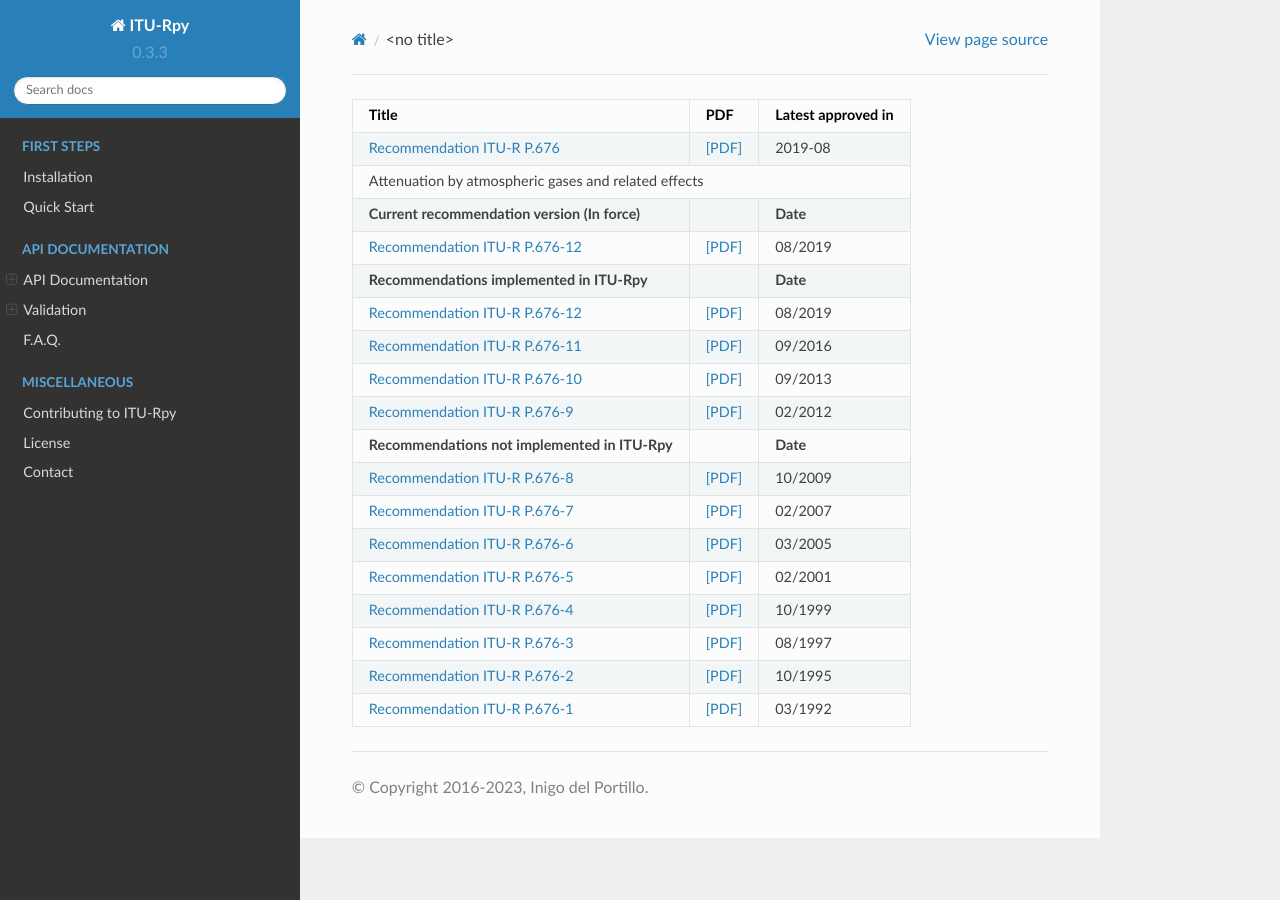
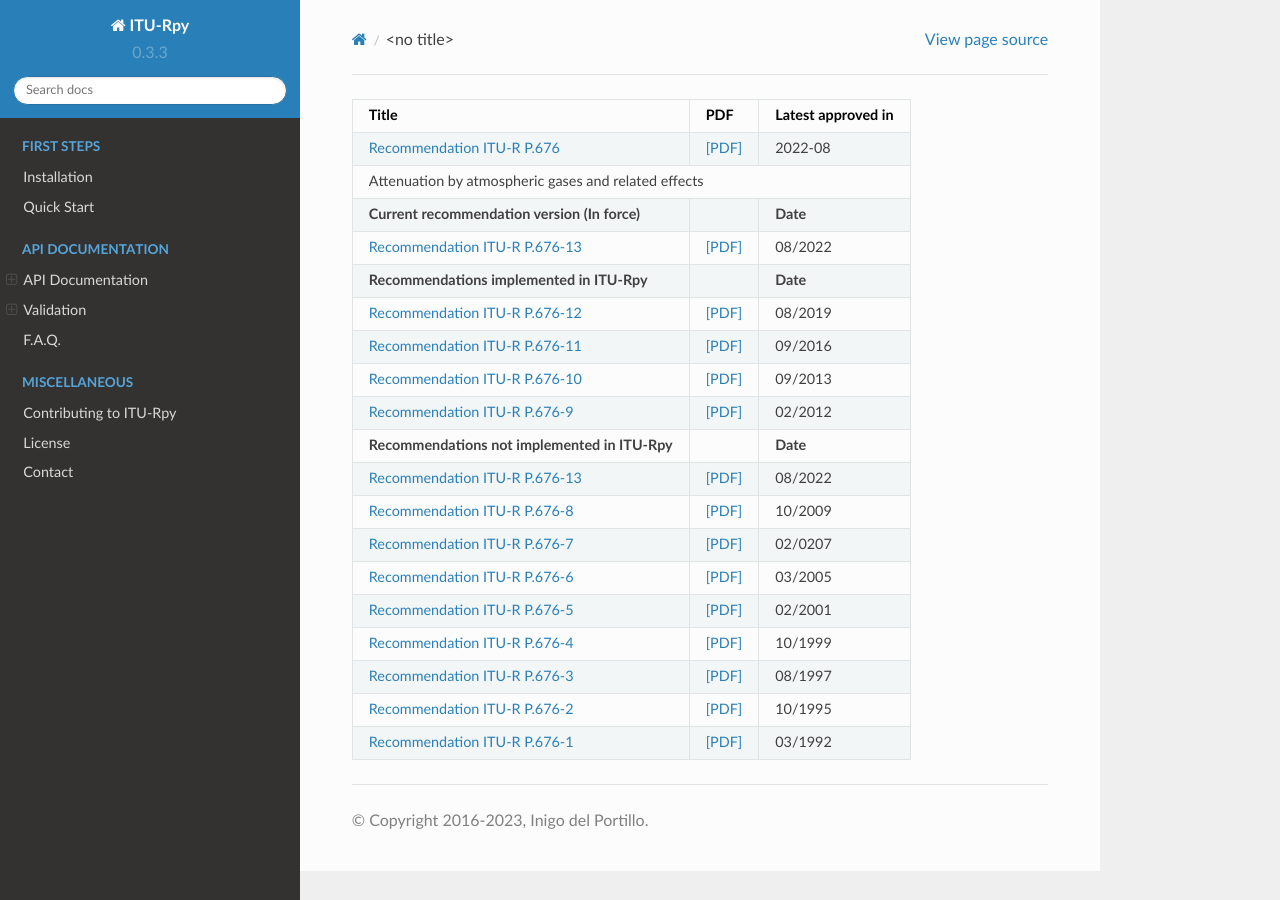
Before and after one commit to inigodelportillo/ITU-Rpy, a Sphinx documentation site: the page built from docs/apidoc/itu676_table.rst, in a window 1280 px wide. Built offline with Sphinx 7.4.7 and the Read the Docs theme 2.0.0, drawn with Linux system fonts in a browser that asks for light colours.

Commit message:
Uodate documentation recommendation tables.

```diff
--- a/docs/apidoc/itu1511_table.rst
+++ b/docs/apidoc/itu1511_table.rst
@@ -3,7 +3,7 @@
 +==========================================================================================+==========================================================================================+==========================================================================================+
 | `Recommendation ITU-R P.1511 <https://www.itu.int/rec/R-REC-P.1511/en>`_                 | `[PDF] <https://www.itu.int/dms_pubrec/itu-r/rec/p/R-REC-P.1511-2-201908-I!!PDF-E.pdf>`_ | 2019-08                                                                                  |
 +------------------------------------------------------------------------------------------+------------------------------------------------------------------------------------------+------------------------------------------------------------------------------------------+
-| Topography for Earth-to-space propagation modelling                                                                                                                                                                                                                            |
+| Topography for Earth-space propagation modelling                                                                                                                                                                                                                               |
 +------------------------------------------------------------------------------------------+------------------------------------------------------------------------------------------+------------------------------------------------------------------------------------------+
 | **Current recommendation version (In force)**                                            |                                                                                          | **Date**                                                                                 |
 +------------------------------------------------------------------------------------------+------------------------------------------------------------------------------------------+------------------------------------------------------------------------------------------+
--- a/docs/apidoc/itu676_table.rst
+++ b/docs/apidoc/itu676_table.rst
@@ -1,17 +1,17 @@
 +------------------------------------------------------------------------------------------+------------------------------------------------------------------------------------------+------------------------------------------------------------------------------------------+
 | Title                                                                                    | PDF                                                                                      | Latest approved in                                                                       |
 +==========================================================================================+==========================================================================================+==========================================================================================+
-| `Recommendation ITU-R P.676 <https://www.itu.int/rec/R-REC-P.676/en>`_                   | `[PDF] <https://www.itu.int/dms_pubrec/itu-r/rec/p/R-REC-P.676-12-201908-I!!PDF-E.pdf>`_ | 2019-08                                                                                  |
+| `Recommendation ITU-R P.676 <https://www.itu.int/rec/R-REC-P.676/en>`_                   | `[PDF] <https://www.itu.int/dms_pubrec/itu-r/rec/p/R-REC-P.676-13-202208-I!!PDF-E.pdf>`_ | 2022-08                                                                                  |
 +------------------------------------------------------------------------------------------+------------------------------------------------------------------------------------------+------------------------------------------------------------------------------------------+
 | Attenuation by atmospheric gases and related effects                                                                                                                                                                                                                           |
 +------------------------------------------------------------------------------------------+------------------------------------------------------------------------------------------+------------------------------------------------------------------------------------------+
 | **Current recommendation version (In force)**                                            |                                                                                          | **Date**                                                                                 |
 +------------------------------------------------------------------------------------------+------------------------------------------------------------------------------------------+------------------------------------------------------------------------------------------+
-| `Recommendation ITU-R P.676-12 <https://www.itu.int/rec/R-REC-P.676-12-201908-I/en>`_    | `[PDF] <https://www.itu.int/dms_pubrec/itu-r/rec/p/R-REC-P.676-12-201908-I!!PDF-E.pdf>`_ | 08/2019                                                                                  |
+| `Recommendation ITU-R P.676-13 <https://www.itu.int/rec/R-REC-P.676-13-202208-I/en>`_    | `[PDF] <https://www.itu.int/dms_pubrec/itu-r/rec/p/R-REC-P.676-13-202208-I!!PDF-E.pdf>`_ | 08/2022                                                                                  |
 +------------------------------------------------------------------------------------------+------------------------------------------------------------------------------------------+------------------------------------------------------------------------------------------+
 | **Recommendations implemented in ITU-Rpy**                                               |                                                                                          | **Date**                                                                                 |
 +------------------------------------------------------------------------------------------+------------------------------------------------------------------------------------------+------------------------------------------------------------------------------------------+
-| `Recommendation ITU-R P.676-12 <https://www.itu.int/rec/R-REC-P.676-12-201908-I/en>`_    | `[PDF] <https://www.itu.int/dms_pubrec/itu-r/rec/p/R-REC-P.676-12-201908-I!!PDF-E.pdf>`_ | 08/2019                                                                                  |
+| `Recommendation ITU-R P.676-12 <https://www.itu.int/rec/R-REC-P.676-12-201908-S/en>`_    | `[PDF] <https://www.itu.int/dms_pubrec/itu-r/rec/p/R-REC-P.676-12-201908-S!!PDF-E.pdf>`_ | 08/2019                                                                                  |
 +------------------------------------------------------------------------------------------+------------------------------------------------------------------------------------------+------------------------------------------------------------------------------------------+
 | `Recommendation ITU-R P.676-11 <https://www.itu.int/rec/R-REC-P.676-11-201609-S/en>`_    | `[PDF] <https://www.itu.int/dms_pubrec/itu-r/rec/p/R-REC-P.676-11-201609-S!!PDF-E.pdf>`_ | 09/2016                                                                                  |
 +------------------------------------------------------------------------------------------+------------------------------------------------------------------------------------------+------------------------------------------------------------------------------------------+
@@ -21,9 +21,11 @@
 +------------------------------------------------------------------------------------------+------------------------------------------------------------------------------------------+------------------------------------------------------------------------------------------+
 | **Recommendations not implemented in ITU-Rpy**                                           |                                                                                          | **Date**                                                                                 |
 +------------------------------------------------------------------------------------------+------------------------------------------------------------------------------------------+------------------------------------------------------------------------------------------+
+| `Recommendation ITU-R P.676-13 <https://www.itu.int/rec/R-REC-P.676-13-202208-I/en>`_    | `[PDF] <https://www.itu.int/dms_pubrec/itu-r/rec/p/R-REC-P.676-13-202208-I!!PDF-E.pdf>`_ | 08/2022                                                                                  |
++------------------------------------------------------------------------------------------+------------------------------------------------------------------------------------------+------------------------------------------------------------------------------------------+
 | `Recommendation ITU-R P.676-8 <https://www.itu.int/rec/R-REC-P.676-8-200910-S/en>`_      | `[PDF] <https://www.itu.int/dms_pubrec/itu-r/rec/p/R-REC-P.676-8-200910-S!!PDF-E.pdf>`_  | 10/2009                                                                                  |
 +------------------------------------------------------------------------------------------+------------------------------------------------------------------------------------------+------------------------------------------------------------------------------------------+
-| `Recommendation ITU-R P.676-7 <https://www.itu.int/rec/R-REC-P.676-7-200702-S/en>`_      | `[PDF] <https://www.itu.int/dms_pubrec/itu-r/rec/p/R-REC-P.676-7-200702-S!!PDF-E.pdf>`_  | 02/2007                                                                                  |
+| `Recommendation ITU-R P.676-7 <https://www.itu.int/rec/R-REC-P.676-7-200702-S/en>`_      | `[PDF] <https://www.itu.int/dms_pubrec/itu-r/rec/p/R-REC-P.676-7-200702-S!!PDF-E.pdf>`_  | 02/0207                                                                                  |
 +------------------------------------------------------------------------------------------+------------------------------------------------------------------------------------------+------------------------------------------------------------------------------------------+
 | `Recommendation ITU-R P.676-6 <https://www.itu.int/rec/R-REC-P.676-6-200503-S/en>`_      | `[PDF] <https://www.itu.int/dms_pubrec/itu-r/rec/p/R-REC-P.676-6-200503-S!!PDF-E.pdf>`_  | 03/2005                                                                                  |
 +------------------------------------------------------------------------------------------+------------------------------------------------------------------------------------------+------------------------------------------------------------------------------------------+
--- a/docs/apidoc/itu835_table.rst
+++ b/docs/apidoc/itu835_table.rst
@@ -3,7 +3,7 @@
 +=========================================================================================+=========================================================================================+=========================================================================================+
 | `Recommendation ITU-R P.835 <https://www.itu.int/rec/R-REC-P.835/en>`_                  | `[PDF] <https://www.itu.int/dms_pubrec/itu-r/rec/p/R-REC-P.835-6-201712-I!!PDF-E.pdf>`_ | 2017-12                                                                                 |
 +-----------------------------------------------------------------------------------------+-----------------------------------------------------------------------------------------+-----------------------------------------------------------------------------------------+
-| Reference Standard Atmospheres                                                                                                                                                                                                                                              |
+| Reference standard atmospheres                                                                                                                                                                                                                                              |
 +-----------------------------------------------------------------------------------------+-----------------------------------------------------------------------------------------+-----------------------------------------------------------------------------------------+
 | **Current recommendation version (In force)**                                           |                                                                                         | **Date**                                                                                |
 +-----------------------------------------------------------------------------------------+-----------------------------------------------------------------------------------------+-----------------------------------------------------------------------------------------+
```
Also changed, not shown: docs/apidoc/itu530_table.rst (+5 -3 lines).
